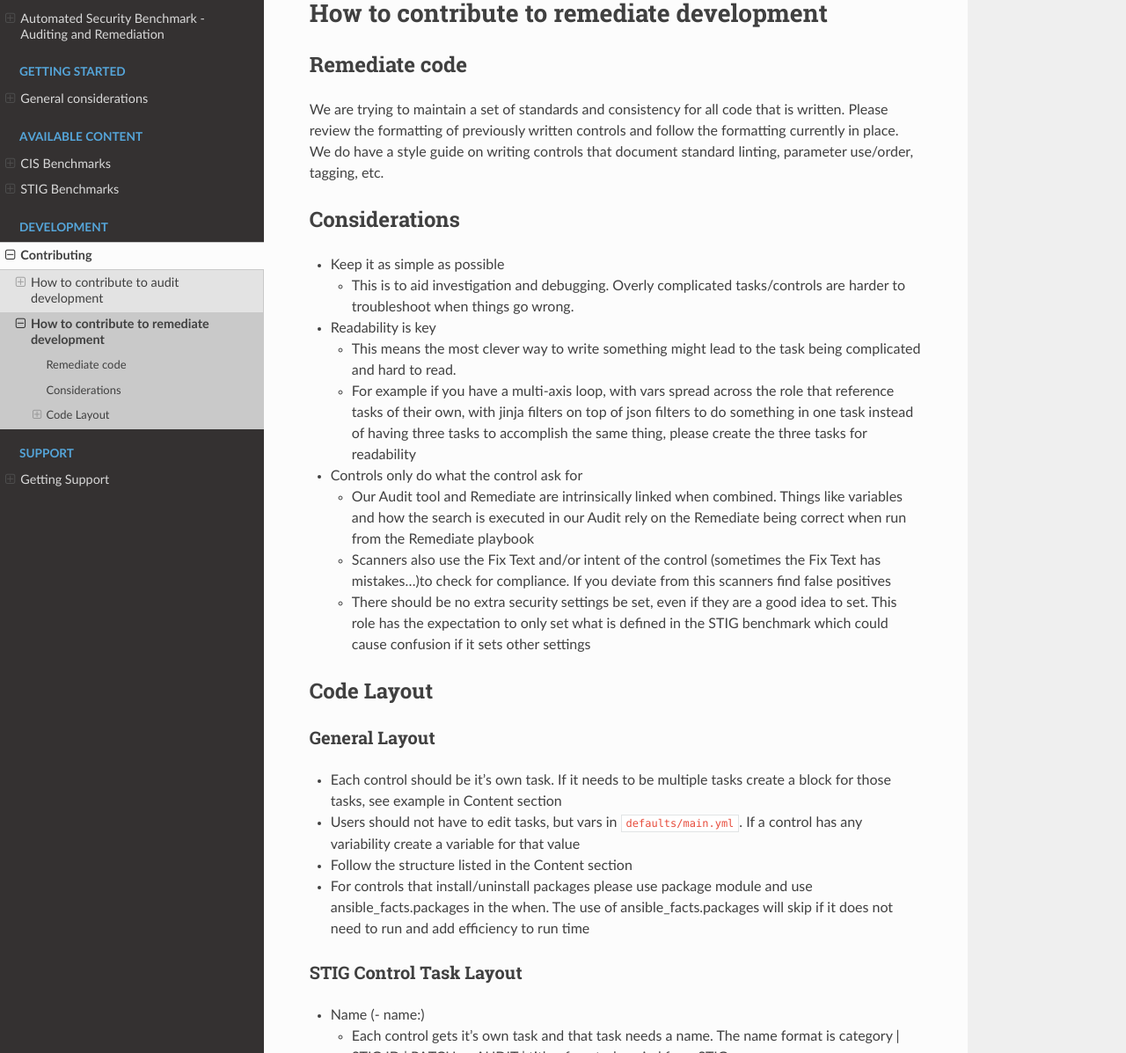
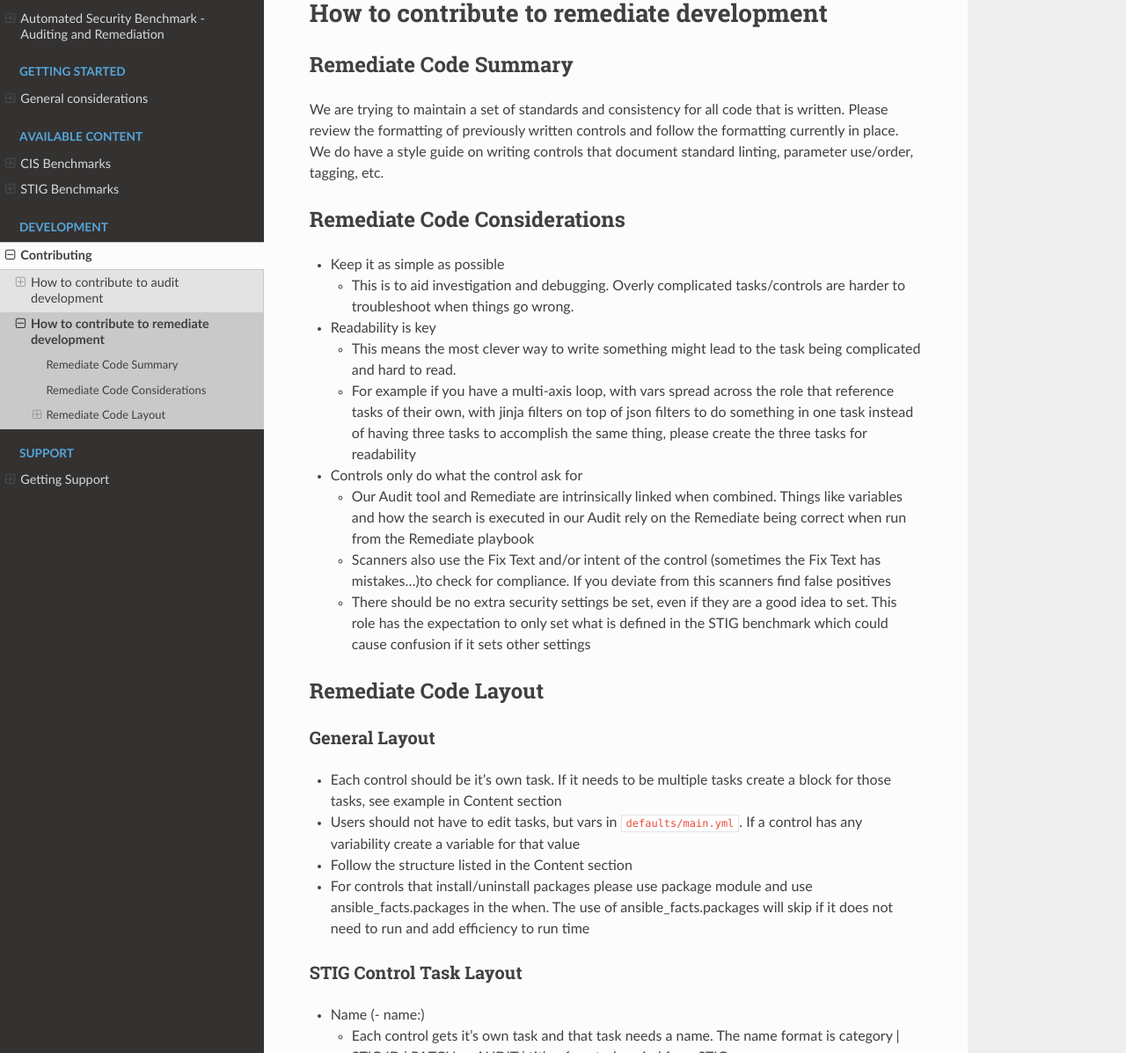
Before and after one commit to frederickw082922/lockdown_readthedocs, a Sphinx documentation site: the page built from docs/source/remediate/rem_development.rst, in a window 1280 px wide and 1400 px high, cut to the strip 203-1400 px from the top of the window. Shown: the whole strip at 88% size. Built offline with Sphinx 7.4.7 and the Read the Docs theme 2.0.0, drawn with Linux system fonts in a browser that asks for light colours; pages that are not in the unit, such as notebooks, are missing from menus.

Commit message:
Updated section headers for remediate contributing
Signed-off-by: George Nalen <georgen@mindpointgroup.com>

```diff
--- a/docs/source/remediate/rem_development.rst
+++ b/docs/source/remediate/rem_development.rst
@@ -1,15 +1,15 @@
 How to contribute to remediate development
 ------------------------------------------
 
-Remediate code
-~~~~~~~~~~~~~~
+Remediate Code Summary
+~~~~~~~~~~~~~~~~~~~~~~
 
 We are trying to maintain a set of standards and consistency for all code that is written. Please review the formatting of previously written controls
 and follow the formatting currently in place. We do have a style guide on writing controls that document standard linting, parameter use/order, tagging, etc.
 
 
-Considerations
-~~~~~~~~~~~~~~
+Remediate Code Considerations
+~~~~~~~~~~~~~~~~~~~~~~~~~~~~~
 
 - Keep it as simple as possible
 
@@ -24,8 +24,8 @@ Considerations
   - Scanners also use the Fix Text and/or intent of the control (sometimes the Fix Text has mistakes...)to check for compliance. If you deviate from this scanners find false positives
   - There should be no extra security settings be set, even if they are a good idea to set. This role has the expectation to only set what is defined in the STIG benchmark which could cause confusion if it sets other settings
 
-Code Layout
-~~~~~~~~~~~
+Remediate Code Layout
+~~~~~~~~~~~~~~~~~~~~~
 
 General Layout
 ^^^^^^^^^^^^^^
```
